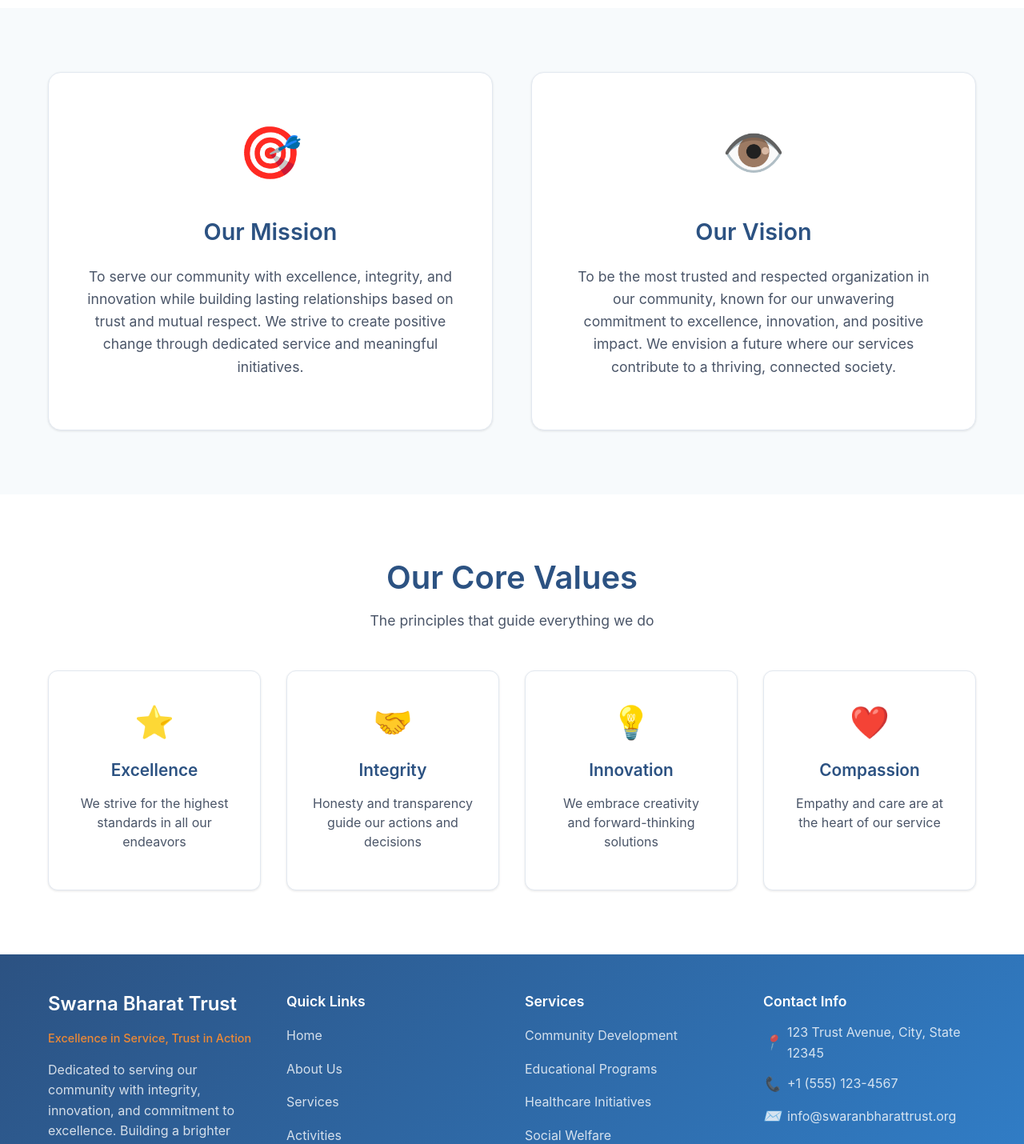
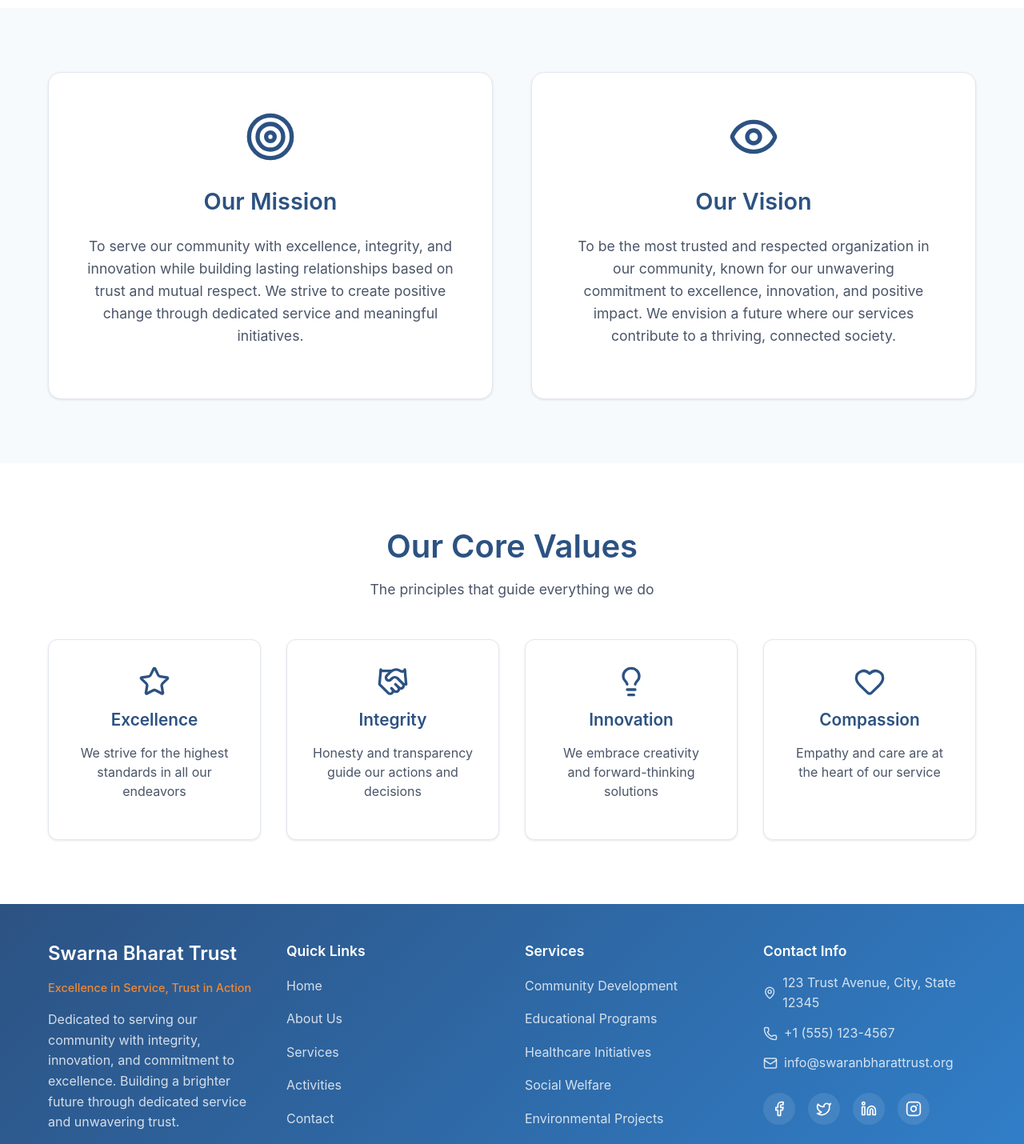
Before and after one commit to askideas/swarna-bharat, a React (Vite) app: page /about in a window 1280 px wide. Shown: the part 920-2350 px from the top of the page at 80% size. Built offline with nearby package versions, Linux system fonts and the light colour scheme.

Commit message:
Icons Commits

```diff
--- a/package.json
+++ b/package.json
@@ -10,6 +10,7 @@
     "preview": "vite preview"
   },
   "dependencies": {
+    "lucide-react": "^0.555.0",
     "react": "^19.2.0",
     "react-dom": "^19.2.0",
     "react-router-dom": "^7.9.6"
--- a/src/components/Footer.css
+++ b/src/components/Footer.css
@@ -79,7 +79,7 @@
 
 .contact-info .icon {
   margin-right: 0.5rem;
-  font-size: 1.1rem;
+  color: rgba(255, 255, 255, 0.8);
 }
 
 .social-links {
--- a/src/components/Footer.jsx
+++ b/src/components/Footer.jsx
@@ -1,4 +1,5 @@
 import './Footer.css'
+import { MapPin, Phone, Mail, Facebook, Twitter, Linkedin, Instagram } from 'lucide-react'
 
 const Footer = () => {
   const currentYear = new Date().getFullYear()
@@ -43,15 +44,15 @@ const Footer = () => {
           <div className="footer-section">
             <h4>Contact Info</h4>
             <div className="contact-info">
-              <p><i className="icon">📍</i> 123 Trust Avenue, City, State 12345</p>
-              <p><i className="icon">📞</i> +1 (555) 123-4567</p>
-              <p><i className="icon">✉️</i> info@swaranbharattrust.org</p>
+              <p><MapPin className="icon" size={18} /> 123 Trust Avenue, City, State 12345</p>
+              <p><Phone className="icon" size={18} /> +1 (555) 123-4567</p>
+              <p><Mail className="icon" size={18} /> info@swaranbharattrust.org</p>
             </div>
             <div className="social-links">
-              <a href="#" aria-label="Facebook">📘</a>
-              <a href="#" aria-label="Twitter">🐦</a>
-              <a href="#" aria-label="LinkedIn">💼</a>
-              <a href="#" aria-label="Instagram">📷</a>
+              <a href="#" aria-label="Facebook"><Facebook size={20} /></a>
+              <a href="#" aria-label="Twitter"><Twitter size={20} /></a>
+              <a href="#" aria-label="LinkedIn"><Linkedin size={20} /></a>
+              <a href="#" aria-label="Instagram"><Instagram size={20} /></a>
             </div>
           </div>
         </div>
--- a/src/pages/About.css
+++ b/src/pages/About.css
@@ -43,9 +43,10 @@
 }
 
 .image-placeholder {
-  font-size: 5rem;
   margin-bottom: 1rem;
   color: var(--primary-color);
+  display: flex;
+  justify-content: center;
 }
 
 .about-image p {
@@ -82,8 +83,10 @@
 }
 
 .mv-icon {
-  font-size: 4rem;
+  color: var(--primary-color);
   margin-bottom: 2rem;
+  display: flex;
+  justify-content: center;
 }
 
 .mv-card h3 {
@@ -125,8 +128,10 @@
 }
 
 .value-icon {
-  font-size: 2.5rem;
+  color: var(--primary-color);
   margin-bottom: 1rem;
+  display: flex;
+  justify-content: center;
 }
 
 .value-card h4 {
--- a/src/pages/About.jsx
+++ b/src/pages/About.jsx
@@ -1,4 +1,5 @@
 import './About.css'
+import { TrendingUp, Target, Eye, Star, Handshake, Lightbulb, Heart } from 'lucide-react'
 
 const About = () => {
   return (
@@ -34,7 +35,7 @@ const About = () => {
             </div>
             <div className="image-content slide-in-right">
               <div className="about-image">
-                <div className="image-placeholder">📈</div>
+                <div className="image-placeholder"><TrendingUp size={80} /></div>
                 <p>Growing Together</p>
               </div>
             </div>
@@ -47,7 +48,7 @@ const About = () => {
         <div className="container">
           <div className="mv-grid">
             <div className="mv-card fade-in">
-              <div className="mv-icon">🎯</div>
+              <div className="mv-icon"><Target size={64} /></div>
               <h3>Our Mission</h3>
               <p>
                 To serve our community with excellence, integrity, and innovation while building
@@ -56,7 +57,7 @@ const About = () => {
               </p>
             </div>
             <div className="mv-card fade-in">
-              <div className="mv-icon">👁️</div>
+              <div className="mv-icon"><Eye size={64} /></div>
               <h3>Our Vision</h3>
               <p>
                 To be the most trusted and respected organization in our community, known for
@@ -77,22 +78,22 @@ const About = () => {
           </div>
           <div className="values-grid">
             <div className="value-card fade-in">
-              <div className="value-icon">⭐</div>
+              <div className="value-icon"><Star size={40} /></div>
               <h4>Excellence</h4>
               <p>We strive for the highest standards in all our endeavors</p>
             </div>
             <div className="value-card fade-in">
-              <div className="value-icon">🤝</div>
+              <div className="value-icon"><Handshake size={40} /></div>
               <h4>Integrity</h4>
               <p>Honesty and transparency guide our actions and decisions</p>
             </div>
             <div className="value-card fade-in">
-              <div className="value-icon">💡</div>
+              <div className="value-icon"><Lightbulb size={40} /></div>
               <h4>Innovation</h4>
               <p>We embrace creativity and forward-thinking solutions</p>
             </div>
             <div className="value-card fade-in">
-              <div className="value-icon">❤️</div>
+              <div className="value-icon"><Heart size={40} /></div>
               <h4>Compassion</h4>
               <p>Empathy and care are at the heart of our service</p>
             </div>
--- a/src/pages/Contact.jsx
+++ b/src/pages/Contact.jsx
@@ -1,3 +1,5 @@
+import { Mail, Phone, MapPin } from 'lucide-react'
+
 const Contact = () => {
   return (
     <div className="contact" style={{ paddingTop: '80px', minHeight: '80vh' }}>
@@ -15,9 +17,9 @@ const Contact = () => {
           <h2>Contact Form Coming Soon</h2>
           <div style={{ background: 'white', padding: '2rem', borderRadius: '12px', maxWidth: '500px', margin: '2rem auto', boxShadow: '0 4px 6px rgba(0,0,0,0.1)' }}>
             <h3 style={{ color: 'var(--primary-color)', marginBottom: '1rem' }}>Get in Touch</h3>
-            <p style={{ color: 'var(--text-secondary)', marginBottom: '1.5rem' }}>📧 info@swaranbharattrust.org</p>
-            <p style={{ color: 'var(--text-secondary)', marginBottom: '1.5rem' }}>📞 +1 (555) 123-4567</p>
-            <p style={{ color: 'var(--text-secondary)' }}>📍 123 Trust Avenue, City, State 12345</p>
+            <p style={{ color: 'var(--text-secondary)', marginBottom: '1.5rem', display: 'flex', alignItems: 'center', justifyContent: 'center', gap: '0.5rem' }}><Mail size={18} /> info@swaranbharattrust.org</p>
+            <p style={{ color: 'var(--text-secondary)', marginBottom: '1.5rem', display: 'flex', alignItems: 'center', justifyContent: 'center', gap: '0.5rem' }}><Phone size={18} /> +1 (555) 123-4567</p>
+            <p style={{ color: 'var(--text-secondary)', display: 'flex', alignItems: 'center', justifyContent: 'center', gap: '0.5rem' }}><MapPin size={18} /> 123 Trust Avenue, City, State 12345</p>
           </div>
         </div>
       </section>
--- a/src/pages/Home.css
+++ b/src/pages/Home.css
@@ -155,8 +155,10 @@
 }
 
 .feature-icon {
-  font-size: 3rem;
+  color: var(--primary-color);
   margin-bottom: 1rem;
+  display: flex;
+  justify-content: center;
 }
 
 .feature-card h3 {
--- a/src/pages/Home.jsx
+++ b/src/pages/Home.jsx
@@ -1,4 +1,5 @@
 import './Home.css'
+import { Star, Handshake, Lightbulb, Target } from 'lucide-react'
 
 const Home = () => {
   return (
@@ -51,22 +52,22 @@ const Home = () => {
           </div>
           <div className="features-grid">
             <div className="feature-card fade-in">
-              <div className="feature-icon">🌟</div>
+              <div className="feature-icon"><Star size={48} /></div>
               <h3>Excellence</h3>
               <p>We maintain the highest standards in everything we do, ensuring quality and reliability in all our services.</p>
             </div>
             <div className="feature-card fade-in">
-              <div className="feature-icon">🤝</div>
+              <div className="feature-icon"><Handshake size={48} /></div>
               <h3>Trust</h3>
               <p>Built on a foundation of trust and transparency, we foster long-lasting relationships with our community.</p>
             </div>
             <div className="feature-card fade-in">
-              <div className="feature-icon">💡</div>
+              <div className="feature-icon"><Lightbulb size={48} /></div>
               <h3>Innovation</h3>
               <p>We embrace innovative solutions and modern approaches to address contemporary challenges effectively.</p>
             </div>
             <div className="feature-card fade-in">
-              <div className="feature-icon">🎯</div>
+              <div className="feature-icon"><Target size={48} /></div>
               <h3>Impact</h3>
               <p>Our initiatives create meaningful, lasting impact in the communities we serve across various sectors.</p>
             </div>
```
Also changed, not shown: 1 other file (tests, documents, lock files or other folders).
